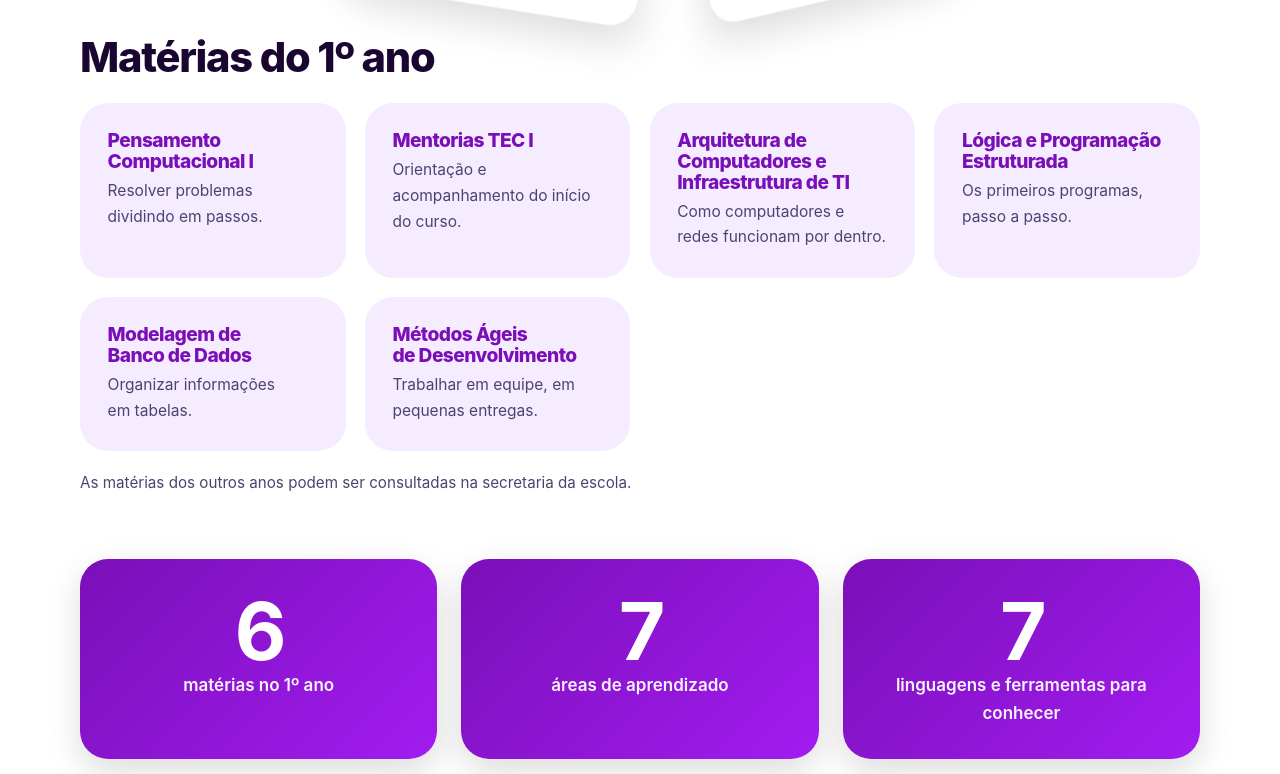
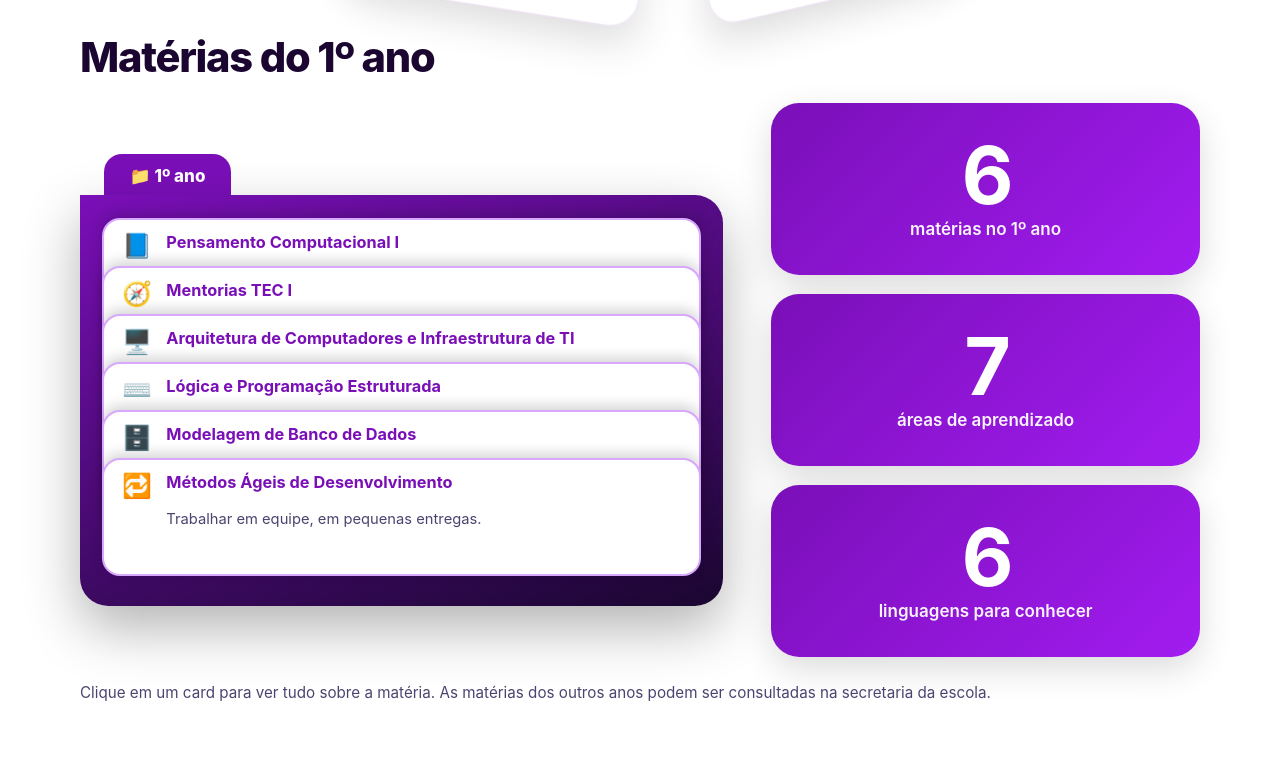
Before and after one commit to lsofyyy/site-diad-jc, a plain HTML site: page index.html in a window 1280 px wide. Shown: the part 1766-2540 px from the top of the page. Drawn offline with Linux system fonts and the light colour scheme; animation ran at ten frames a second.

Commit message:
Matérias em pasta com cards, contadores ao lado, quiz com 5 perguntas e novo texto do formulário
Co-Authored-By: Claude Sonnet 5.5 <noreply@anthropic.com>

```diff
--- a/index.html
+++ b/index.html
@@ -97,41 +97,58 @@
           </article>
         </div>
         </div>
-        <!-- matérias do curso (1º ano). Cada card é uma matéria; o hover está no CSS (.materia:hover) -->
+        <!-- matérias do curso (1º ano): cards dentro de uma pasta. Passe o mouse para o card subir; clique para abrir inteiro.
+             Os contadores ficam ao lado da pasta. -->
         <h3 class="grade-titulo reveal">Matérias do 1º ano</h3>
-        <div class="materias reveal">
-          <article class="materia" style="--n:0" tabindex="0">
-            <h4>Pensamento Computacional I</h4>
-            <p>Resolver problemas dividindo em passos.</p>
-          </article>
-          <article class="materia" style="--n:1" tabindex="0">
-            <h4>Mentorias TEC I</h4>
-            <p>Orientação e acompanhamento do início do curso.</p>
-          </article>
-          <article class="materia" style="--n:2" tabindex="0">
-            <h4>Arquitetura de Computadores e Infraestrutura de TI</h4>
-            <p>Como computadores e redes funcionam por dentro.</p>
-          </article>
-          <article class="materia" style="--n:3" tabindex="0">
-            <h4>Lógica e Programação Estruturada</h4>
-            <p>Os primeiros programas, passo a passo.</p>
-          </article>
-          <article class="materia" style="--n:4" tabindex="0">
-            <h4>Modelagem de Banco de Dados</h4>
-            <p>Organizar informações em tabelas.</p>
-          </article>
-          <article class="materia" style="--n:5" tabindex="0">
-            <h4>Métodos Ágeis de Desenvolvimento</h4>
-            <p>Trabalhar em equipe, em pequenas entregas.</p>
-          </article>
+        <div class="materias-layout">
+          <div class="pasta reveal">
+            <div class="pasta-aba"><span aria-hidden="true">📁</span> 1º ano</div>
+            <div class="pasta-corpo">
+              <div class="pasta-cartas">
+            <button type="button" class="carta" style="--n:0" data-plat="1">
+              <span class="carta-emoji" aria-hidden="true">📘</span>
+              <span class="carta-texto"><strong class="carta-titulo">Pensamento Computacional I</strong><span class="carta-desc">Resolver problemas dividindo em passos.</span></span>
+            </button>
+            <button type="button" class="carta" style="--n:1" data-plat="1">
+              <span class="carta-emoji" aria-hidden="true">🧭</span>
+              <span class="carta-texto"><strong class="carta-titulo">Mentorias TEC I</strong><span class="carta-desc">Orientação e acompanhamento do início do curso.</span></span>
+            </button>
+            <button type="button" class="carta" style="--n:2" data-plat="0">
+              <span class="carta-emoji" aria-hidden="true">🖥️</span>
+              <span class="carta-texto"><strong class="carta-titulo">Arquitetura de Computadores e Infraestrutura de TI</strong><span class="carta-desc">Como computadores e redes funcionam por dentro.</span></span>
+            </button>
+            <button type="button" class="carta" style="--n:3" data-plat="0">
+              <span class="carta-emoji" aria-hidden="true">⌨️</span>
+              <span class="carta-texto"><strong class="carta-titulo">Lógica e Programação Estruturada</strong><span class="carta-desc">Os primeiros programas, passo a passo.</span></span>
+            </button>
+            <button type="button" class="carta" style="--n:4" data-plat="0">
+              <span class="carta-emoji" aria-hidden="true">🗄️</span>
+              <span class="carta-texto"><strong class="carta-titulo">Modelagem de Banco de Dados</strong><span class="carta-desc">Organizar informações em tabelas.</span></span>
+            </button>
+            <button type="button" class="carta" style="--n:5" data-plat="0">
+              <span class="carta-emoji" aria-hidden="true">🔁</span>
+              <span class="carta-texto"><strong class="carta-titulo">Métodos Ágeis de Desenvolvimento</strong><span class="carta-desc">Trabalhar em equipe, em pequenas entregas.</span></span>
+            </button>
+              </div>
+            </div>
+          </div>
+          <!-- contadores animados: o número final fica em data-alvo -->
+          <div class="contadores">
+            <div class="contador reveal"><strong data-alvo="6">0</strong><span>matérias no 1º ano</span></div>
+            <div class="contador reveal" style="--i:1"><strong data-alvo="7">0</strong><span>áreas de aprendizado</span></div>
+            <div class="contador reveal" style="--i:2"><strong data-alvo="6">0</strong><span>linguagens para conhecer</span></div>
+          </div>
         </div>
-        <p class="nota-grade reveal">As matérias dos outros anos podem ser consultadas na secretaria da escola.</p>
-        <!-- contadores animados: o número final fica em data-alvo -->
-        <div class="contadores">
-          <div class="contador reveal"><strong data-alvo="6">0</strong><span>matérias no 1º ano</span></div>
-          <div class="contador reveal" style="--i:1"><strong data-alvo="7">0</strong><span>áreas de aprendizado</span></div>
-          <div class="contador reveal" style="--i:2"><strong data-alvo="7">0</strong><span>linguagens e ferramentas para conhecer</span></div>
-        </div>
+        <p class="nota-grade reveal">Clique em um card para ver tudo sobre a matéria. As matérias dos outros anos podem ser consultadas na secretaria da escola.</p>
+        <!-- janela que abre ao clicar em uma matéria -->
+        <dialog class="materia-dialog" id="materia-dialog" aria-labelledby="md-titulo">
+          <button type="button" class="md-fechar" id="md-fechar" aria-label="Fechar">✕</button>
+          <span class="md-emoji" id="md-emoji" aria-hidden="true"></span>
+          <p class="md-ano">1º ano</p>
+          <h3 id="md-titulo"></h3>
+          <p id="md-desc"></p>
+          <p class="md-plat" id="md-plat" hidden>📚 Estudada na Biblioteca Virtual da Seduc-PI.</p>
+        </dialog>
       </div>
     </section>
 
@@ -294,7 +311,7 @@ git push</code></pre>
     <section id="quiz" class="secao" data-secao aria-labelledby="t-quiz">
       <div class="container">
         <h2 id="t-quiz" class="reveal" style="--i:1">Quiz</h2>
-        <p class="lead reveal" style="--i:2">Quatro perguntas rápidas. Será que você já pensa como programador?</p>
+        <p class="lead reveal" style="--i:2">Cinco perguntas rápidas. Será que você já pensa como programador?</p>
         <div class="quiz reveal" id="quiz-caixa" aria-live="polite"></div>
       </div>
     </section>
@@ -401,9 +418,9 @@ git push</code></pre>
             </div>
           </div>
           <div class="fb-perguntas">
-            <article class="fb-pergunta reveal"><span class="fb-num" aria-hidden="true">1</span><div><h3>Você quer entrar no curso?</h3><p>Sim · Talvez · Ainda não</p></div></article>
-            <article class="fb-pergunta reveal" style="--i:1"><span class="fb-num" aria-hidden="true">2</span><div><h3>Gostou da apresentação?</h3><p>De 1 a 5 estrelas ⭐</p></div></article>
-            <article class="fb-pergunta reveal" style="--i:2"><span class="fb-num" aria-hidden="true">3</span><div><h3>Tudo ficou incrível?</h3><p>Sim · Quase · Precisa melhorar</p></div></article>
+            <article class="fb-pergunta reveal"><span class="fb-num" aria-hidden="true">1</span><div><h3>Você gostaria de entrar para o curso de Desenvolvimento de Sistemas do João Clímaco?</h3><p>Sim · Talvez · Ainda não</p></div></article>
+            <article class="fb-pergunta reveal" style="--i:1"><span class="fb-num" aria-hidden="true">2</span><div><h3>Gostou da apresentação?</h3><p>De 1 a 5: 1 = Não foi tão legal · 5 = Melhor apresentação da escola!</p></div></article>
+            <article class="fb-pergunta reveal" style="--i:2"><span class="fb-num" aria-hidden="true">3</span><div><h3>A sala ficou bonita?</h3><p>Nem tanto · Mediana · TOP!</p></div></article>
             <article class="fb-pergunta opcional reveal" style="--i:3"><span class="fb-num" aria-hidden="true">+</span><div><h3>Comentário (opcional)</h3><p>Escreva o que quiser nos contar.</p></div></article>
           </div>
         </div>
--- a/style.css
+++ b/style.css
@@ -208,28 +208,60 @@ code, pre { font-family: var(--fonte-mono); }
 .cartao h3 { font-size: 1.4rem; color: var(--roxo-800); }
 .cartao p { margin: 0; color: var(--texto-suave); font-size: 1rem; line-height: 1.5; }
 
-/* ---------- 8. MATÉRIAS (destaque animado ao passar o mouse) ---------- */
+/* ---------- 8. MATÉRIAS: CARDS DENTRO DE UMA PASTA ---------- */
 .grade-titulo { font-size: clamp(1.8rem, 4vw, 2.6rem); margin: 4.5rem 0 1.4rem; color: var(--roxo-900); }
-.materias { display: grid; grid-template-columns: repeat(auto-fit, minmax(260px, 1fr)); gap: 1.2rem; }
-.materia {
-  background: var(--roxo-100); border-radius: var(--raio); padding: 1.6rem; cursor: default;
-  border: 2px solid transparent;
-  transition: transform .45s var(--ease), box-shadow .45s, background .45s, color .45s, opacity .35s;
+.materias-layout { display: grid; grid-template-columns: 1.5fr 1fr; gap: clamp(1.5rem, 4vw, 3rem); align-items: center; }
+/* a pasta: uma aba em cima e um corpo roxo */
+.pasta { position: relative; padding-top: 2.6rem; }
+.pasta-aba {
+  position: absolute; top: 0; left: 1.5rem; padding: .55rem 1.6rem .9rem; border-radius: 18px 18px 0 0;
+  background: var(--roxo-800); color: var(--branco); font-weight: 800;
 }
-.materia h4 { margin: 0 0 .4rem; font-size: 1.2rem; color: var(--roxo-800); transition: color .45s; }
-.materia p { margin: 0; font-size: .97rem; color: var(--texto-suave); transition: color .45s; }
-/* o card sobe e muda de cor ao apontar o mouse (ou o foco do teclado) */
-.materia:hover, .materia:focus-visible { transform: translateY(-10px) scale(1.03); background: var(--roxo-800); box-shadow: var(--sombra-forte); }
-.materia:hover h4, .materia:focus-visible h4 { color: var(--amarelo); }
-.materia:hover p, .materia:focus-visible p { color: var(--branco); }
-/* o card apontado fica em foco e os outros esmaecem */
-.materias:hover .materia:not(:hover) { opacity: .5; transform: scale(.97); }
-.nota-grade { margin: 1.2rem 0 0; font-size: .95rem; color: var(--texto-suave); }
-/* entrada em cascata dos cards (fill "backwards": não atrapalha o hover) */
-.materias.visivel .materia { animation: entra .6s var(--ease) backwards; animation-delay: calc(var(--n, 0) * 90ms + .2s); }
+.pasta-corpo {
+  position: relative; background: linear-gradient(160deg, var(--roxo-800), var(--roxo-900));
+  border-radius: 0 var(--raio) var(--raio) var(--raio); padding: 1.4rem 1.4rem 1.6rem; box-shadow: var(--sombra-forte);
+}
+/* os cards ficam empilhados: só aparece o título de cada um */
+.pasta-cartas { display: grid; padding-bottom: .3rem; }
+.carta {
+  --alt: 7.4rem; --visivel: 3rem;
+  position: relative; z-index: 1; height: var(--alt); margin-bottom: calc(var(--visivel) - var(--alt));
+  display: flex; gap: .9rem; align-items: flex-start; text-align: left; cursor: pointer;
+  background: var(--branco); color: var(--texto); font: inherit; border: 2px solid var(--roxo-300); border-radius: 18px; padding: .8rem 1.1rem;
+  box-shadow: 0 -4px 14px rgba(0, 0, 0, .18);
+  transition: transform .4s var(--ease), box-shadow .4s, background .3s, border-color .3s;
+}
+.carta:last-child { margin-bottom: 0; }
+.carta-emoji { font-size: 1.5rem; line-height: 1.2; }
+.carta-texto { display: grid; gap: .9rem; min-width: 0; }
+.carta-titulo { font-size: 1.02rem; line-height: 1.25; color: var(--roxo-800); white-space: nowrap; overflow: hidden; text-overflow: ellipsis; }
+.carta:hover .carta-titulo, .carta:focus-visible .carta-titulo { white-space: normal; }
+.carta-desc { font-size: .92rem; color: var(--texto-suave); }
+/* ao apontar o mouse (ou focar com o teclado) o card sobe e fica sobreposto aos outros */
+.carta:hover, .carta:focus-visible {
+  z-index: 5; transform: translateY(-1.7rem) scale(1.02); background: var(--roxo-100); border-color: var(--amarelo);
+  box-shadow: 0 18px 36px rgba(0, 0, 0, .4);
+}
+.pasta-cartas:hover .carta:not(:hover) { filter: brightness(.88); }
+.js .pasta.visivel .carta { animation: entra .6s var(--ease) backwards; animation-delay: calc(var(--n, 0) * 90ms + .2s); }
+.nota-grade { margin: 1.4rem 0 0; font-size: .95rem; color: var(--texto-suave); }
+
+/* janela com o card inteiro (aparece ao clicar) */
+.materia-dialog {
+  width: min(480px, calc(100% - 2rem)); border: 0; border-radius: var(--raio); padding: 2rem; color: var(--texto);
+  background: var(--branco); box-shadow: 0 30px 80px rgba(0, 0, 0, .5);
+}
+.materia-dialog[open] { animation: pop .45s var(--ease); }
+.materia-dialog::backdrop { background: rgba(10, 10, 10, .6); backdrop-filter: blur(3px); }
+.md-fechar { position: absolute; top: .8rem; right: .8rem; width: 2.4rem; height: 2.4rem; border-radius: 50%; border: 0; cursor: pointer; background: var(--roxo-100); color: var(--roxo-800); font-size: 1rem; font-weight: 800; }
+.md-fechar:hover { background: var(--roxo-800); color: var(--branco); }
+.md-emoji { font-size: 3rem; display: block; }
+.md-ano { margin: .4rem 0 0; font-weight: 700; color: var(--roxo-600); font-size: .9rem; }
+.materia-dialog h3 { font-size: 1.7rem; color: var(--roxo-900); margin: .2rem 0 .8rem; }
+.md-plat { background: var(--azul-100); border-radius: 14px; padding: .7rem 1rem; font-weight: 600; margin: 1rem 0 0; }
 
 /* contadores */
-.contadores { display: grid; grid-template-columns: repeat(auto-fit, minmax(200px, 1fr)); gap: 1.5rem; margin-top: 4rem; }
+.contadores { display: grid; grid-template-columns: 1fr; gap: 1.2rem; }
 .contador { background: var(--grad-roxo); color: var(--branco); border-radius: var(--raio); padding: 2rem; text-align: center; box-shadow: var(--sombra); transition: transform .4s var(--ease); }
 .contador:hover { transform: translateY(-6px) rotate(-1deg); }
 .contador strong { display: block; font-size: clamp(3.2rem, 7vw, 5rem); line-height: 1; letter-spacing: -.05em; font-variant-numeric: tabular-nums; }
@@ -428,7 +460,8 @@ code, pre { font-family: var(--fonte-mono); }
   .anel-cena { --larg: 270px; --alt: 280px; --raio-anel: 340px; height: 420px; }
 }
 @media (max-width: 860px) {
-  .lab, .plat-grade, .fb-grade { grid-template-columns: 1fr; }
+  .lab, .plat-grade, .fb-grade, .materias-layout { grid-template-columns: 1fr; }
+  .contadores { grid-template-columns: repeat(auto-fit, minmax(160px, 1fr)); }
   .marca { display: none; }
   .menu { justify-content: flex-start; }
   .logo-badge img { height: 78px; }
@@ -450,5 +483,6 @@ code, pre { font-family: var(--fonte-mono); }
   .anel { width: auto; height: auto; transform: none; transform-style: flat; display: grid; grid-template-columns: repeat(auto-fit, minmax(240px, 1fr)); gap: 1.5rem; }
   .qr-cartao { animation: none; }
   .anel-cena { cursor: auto; }
+  .js .pasta.visivel .carta { animation: none; }
   .anel .cartao { position: static; transform: none; backface-visibility: visible; }
 }
```
Also changed, not shown: script.js (+16 -1 lines), 2 other files.
